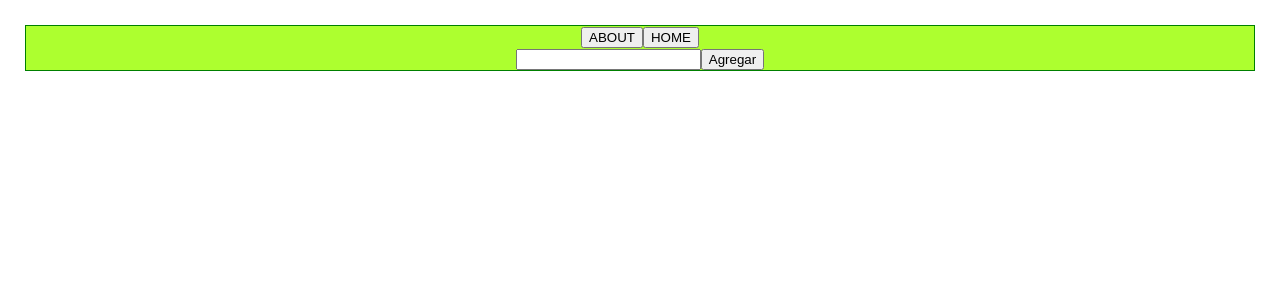
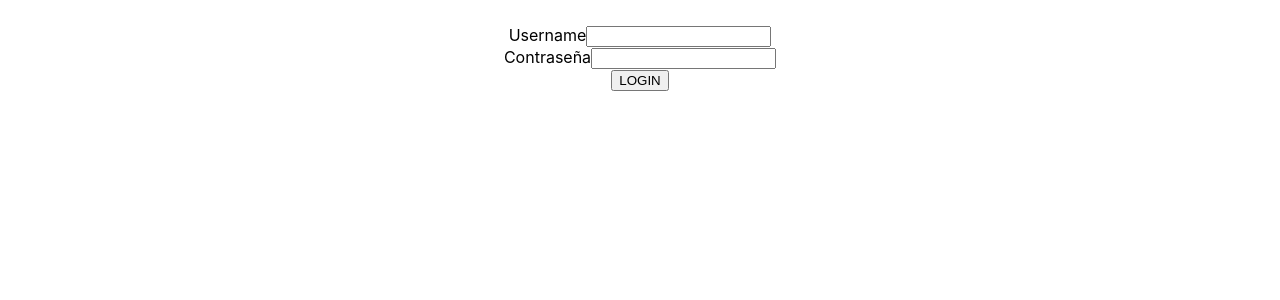
Before and after one commit to JavierYami/rick_and_morty, a React (Create React App) app: page / in a window 1280 px wide. Before the commit this address had no page. Shown: the top 300 px of the page. Built offline with nearby package versions, Linux system fonts and the light colour scheme.

Commit message:
'Se agregaron componentes form y validation '

```diff
--- a/src/App.js
+++ b/src/App.js
@@ -6,10 +6,14 @@ import { Routes, Route} from 'react-router-dom'
 import About from './components/About/About'
 import Detail from './components/Detail/Detail'
 import Error from './components/Error/Error'
+import Form from './components/Form/Form'
+import { useLocation } from 'react-router-dom'
 
 function App () {
 
 const [characters, setCharacters] = useState([])
+
+const location = useLocation();
 
 const onSearch = (character) => {
   fetch(`https://rickandmortyapi.com/api/character/${character}`)
@@ -31,7 +35,7 @@ const onClose = (id) => {
 
   return (
     <div className='App' style={{ padding: '25px' }}>
-        <Nav onSearch={onSearch}></Nav>
+          {location.pathname === '/' ? <Form/> : <Nav onSearch={onSearch}></Nav>}
         <Routes>
           <Route path='/home' element={<Cards onClose={onClose} characters={characters}/>}/>
           <Route path='/about' element={<About/>}/>
--- /dev/null
+++ b/src/components/Form/Form.jsx
@@ -0,0 +1,47 @@
+import { useState } from "react";
+import validation from "./Validation";
+
+
+const Form = () => {
+
+    const [userData, setUserData] = useState({
+        username:'',
+        password:'',
+    })
+
+    const [errors, setErrors] = useState({
+        username:'',
+        password:'',
+    })
+
+    const handleOnChange = (event) =>{
+        const name = event.target.name;
+        const value = event.target.value;
+
+        setUserData({
+            ...userData,
+            [name] : value,
+        })
+    }
+
+
+    return(
+        <form>
+
+            <div>
+            <label>Username</label>
+            <input type="text" value={userData.username} onChange={handleOnChange} name='username'/>
+            </div>
+
+            <div>
+            <label>Contraseña</label>
+            <input type="text" value={userData.password}onChange={handleOnChange} name='password' />
+            </div>
+
+            <button>LOGIN</button>
+        </form>
+    )
+}
+
+
+export default Form;
--- /dev/null
+++ b/src/components/Form/Validation.js
@@ -0,0 +1,23 @@
+
+const validation = (userData) => {
+    let errors={};
+
+    if( ! /^[\w-\.]+@([\w-]+\.)+[\w-]{2,4}$/.test(userData.username)){
+        errors.username = 'El email es invalido;'
+    }
+    if(!userData.username){
+        errors.username = 'Este campo no puede estar vacío';
+    }
+    if(userData.username.length>35){
+        errors.username = 'No puede tener más de 35 caracteres';
+    }
+    if(!userData.password.match(/\d/)){
+        errors.password = 'Debe tener al menos un número';
+    }
+    if(userData.password<6 && userData.password>10){
+        errors.password= 'Debe tener entre 6 y 10 caracteres';
+    }
+}
+
+
+export default validation;
```
